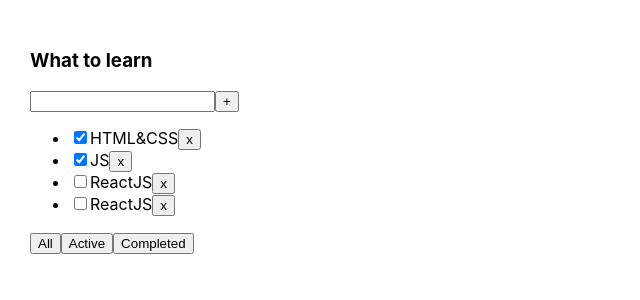
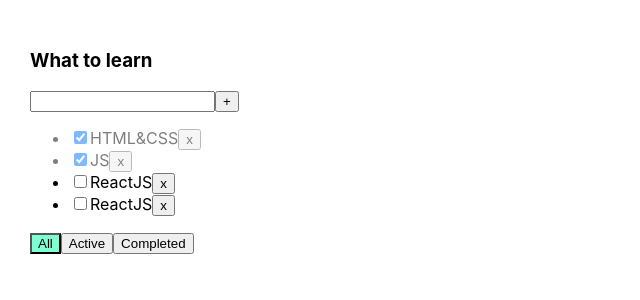
Before and after one commit to oleg-lego-lego/Todolist, a React (Create React App) app: page / in a window 1280 px wide. Shown: the top 300 px of the page, without its empty margins (0-640 px from the left). Built offline with nearby package versions, Linux system fonts and the light colour scheme.

Commit message:
add changeTaskStatus function, + css button

```diff
--- a/src/App.css
+++ b/src/App.css
@@ -6,3 +6,19 @@
 .App > div {
   margin-right: 50px;
 }
+
+.error {
+  border: red 3px solid;
+}
+
+.errorMessage {
+  color: red;
+}
+
+.activeFilter {
+  background-color: aquamarine;
+}
+
+.isDone {
+  opacity: 0.5;
+}
--- a/src/App.tsx
+++ b/src/App.tsx
@@ -36,6 +36,10 @@
         setTasks([newTask, ...tasks])
     }
 
+    const changeTaskStatus = (taskId: string, isDone: boolean) => {
+        setTasks(tasks.map(el => el.id === taskId ? {...el, isDone: isDone} : el))
+    }
+
     return (
         <div className="App">
             <Todolist
@@ -44,6 +48,8 @@
                 removeTask={removeTask}
                 changeFilterTask={changeFilterTask}
                 addTask={addTask}
+                changeTaskStatus={changeTaskStatus}
+                filter={filter}
             />
         </div>
     );
--- a/src/Todolist.tsx
+++ b/src/Todolist.tsx
@@ -13,17 +13,25 @@
     removeTask: (taskId: string) => void
     changeFilterTask: (value: FilterValueType) => void
     addTask: (title: string) => void
+    changeTaskStatus: (taskId: string, isDone: boolean) => void
+    filter: FilterValueType
 }
 
 export const Todolist = (props: TodolistPropsType) => {
     let [title, setTitle] = useState('')
+    let [error, setError] = useState<string | null>(null)
+
     const onClickFilterHandler = (value: FilterValueType) => {
         props.changeFilterTask(value)
     }
 
     const addTaskHandler = () => {
-        props.addTask(title)
-        setTitle('')
+        if (title.trim() !== '') {
+            props.addTask(title.trim())
+            setTitle('')
+        } else {
+            setError('Title is required')
+        }
     }
 
     const onChangeInputHandler = (e: ChangeEvent<HTMLInputElement>) => {
@@ -31,23 +39,37 @@
     }
 
     const onKeyPressHandler = (e: KeyboardEvent<HTMLInputElement>) => {
+        setError(null)
         if (e.key === 'Enter') {
             addTaskHandler()
         }
+    }
+
+    const onChangeTaskStatusHandler = (taskId: string, e: ChangeEvent<HTMLInputElement>) => {
+        props.changeTaskStatus(taskId, e.currentTarget.checked)
     }
 
     return (
         <div>
             <h3>{props.title}</h3>
             <div>
-                <input value={title} onChange={onChangeInputHandler} onKeyPress={onKeyPressHandler}/>
+                <input
+                    value={title}
+                    onChange={onChangeInputHandler}
+                    onKeyPress={onKeyPressHandler}
+                    className={error ? 'error' : ''}
+                />
                 <button onClick={addTaskHandler}>+</button>
+                {error && <div className={'errorMessage'}>{error}</div>}
             </div>
             <ul>
                 {props.tasks.map((t, index) => {
                     return (
-                        <li key={index}>
-                            <input type="checkbox" checked={t.isDone}/>
+                        <li key={index} className={t.isDone ? "isDone" : ''}>
+                            <input type="checkbox"
+                                   checked={t.isDone}
+                                   onChange={(e) => onChangeTaskStatusHandler(t.id, e)}
+                            />
                             <span>{t.title}</span>
                             <button onClick={() => props.removeTask(t.id)}>x</button>
                         </li>
@@ -55,9 +77,9 @@
                 })}
             </ul>
             <div>
-                <button onClick={() => onClickFilterHandler('all')}>All</button>
-                <button onClick={() => onClickFilterHandler('active')}>Active</button>
-                <button onClick={() => onClickFilterHandler('completed')}>Completed</button>
+                <button className={props.filter === 'all' ? "activeFilter" : ''} onClick={() => onClickFilterHandler('all')}>All</button>
+                <button className={props.filter === 'active' ? "activeFilter" : ''} onClick={() => onClickFilterHandler('active')}>Active</button>
+                <button className={props.filter === 'completed' ? "activeFilter" : ''} onClick={() => onClickFilterHandler('completed')}>Completed</button>
             </div>
         </div>
     )
```
